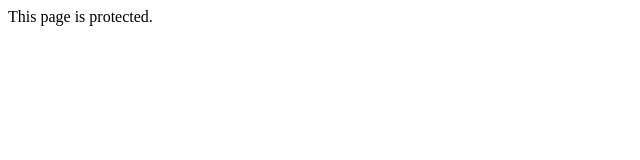
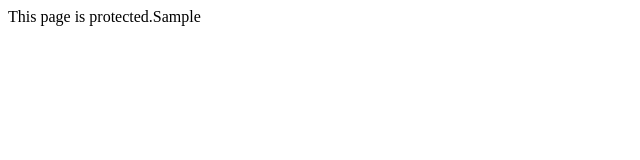
Before and after one commit to BiMalxMe/TextToImage-SaaS, a Next.js app in the folder nextjs-frontend/: page /protected in a window 1280 px wide. Shown: the top 160 px of the page, without its empty margins (0-640 px from the left). Built offline with nearby package versions, Linux system fonts and the light colour scheme; no server answers; sample sign-in values are in the browser's storage.

Commit message:
MakingUserShowTheNameOfAuthenticatedOne

```diff
--- a/nextjs-frontend/app/protected/page.tsx
+++ b/nextjs-frontend/app/protected/page.tsx
@@ -5,7 +5,7 @@ import { useRouter } from 'next/navigation';
 import { useEffect } from 'react';
 
 export default function ProtectedPage() {
-  const { isLoaded, isSignedIn } = useUser();
+  const { isLoaded, isSignedIn,user } = useUser();
   const router = useRouter();
 
   useEffect(() => {
@@ -18,5 +18,5 @@ export default function ProtectedPage() {
     return <div>Loading...</div>;
   }
 
-  return <div>This page is protected.</div>;
+  return <div>This page is protected.{user.firstName}</div>;
 }
```
